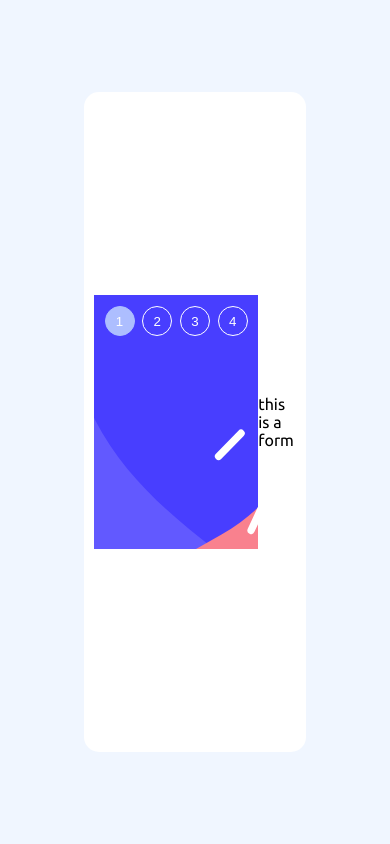
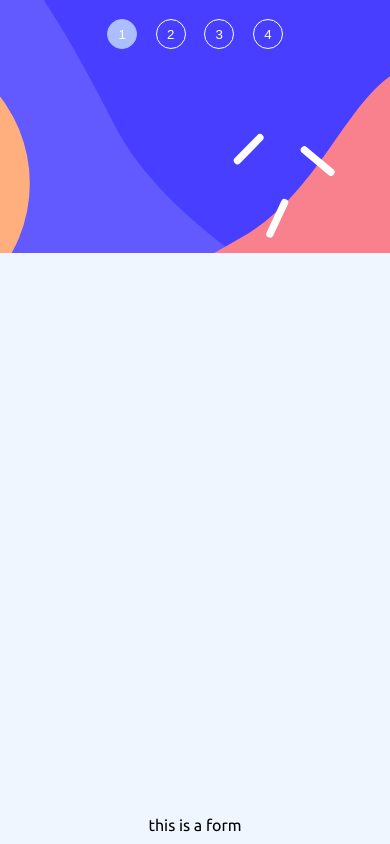
Before and after one commit to SomtoJF/Multi-step-form, a React (Vite) app: page / in a window 390 px wide. Built offline with nearby package versions, Linux system fonts and the light colour scheme.

Commit message:
Make the popover responsive

```diff
--- a/src/App.sass
+++ b/src/App.sass
@@ -15,11 +15,27 @@
 
   #popover
     background-color: index.$light-background-color
-    width: 60%
-    height: 80%
+    width: 70%
+    height: min(80%, 700px)
     border-radius: 15px
     padding: 10px
+    padding-top: 0px
     box-sizing: border-box
     display: flex
     justify-content: space-between
     align-items: center
+
+@media all and (max-width: 1045px)
+  #form-page #popover
+    width: 90%
+
+@media all and (max-height: 650px)
+  #form-page #popover
+    height: 90%
+
+@media all and (max-width: 760px)
+  #form-page #popover
+    flex-direction: column
+    width: 100vw
+    height: 100vh
+    background-color: transparent
```
